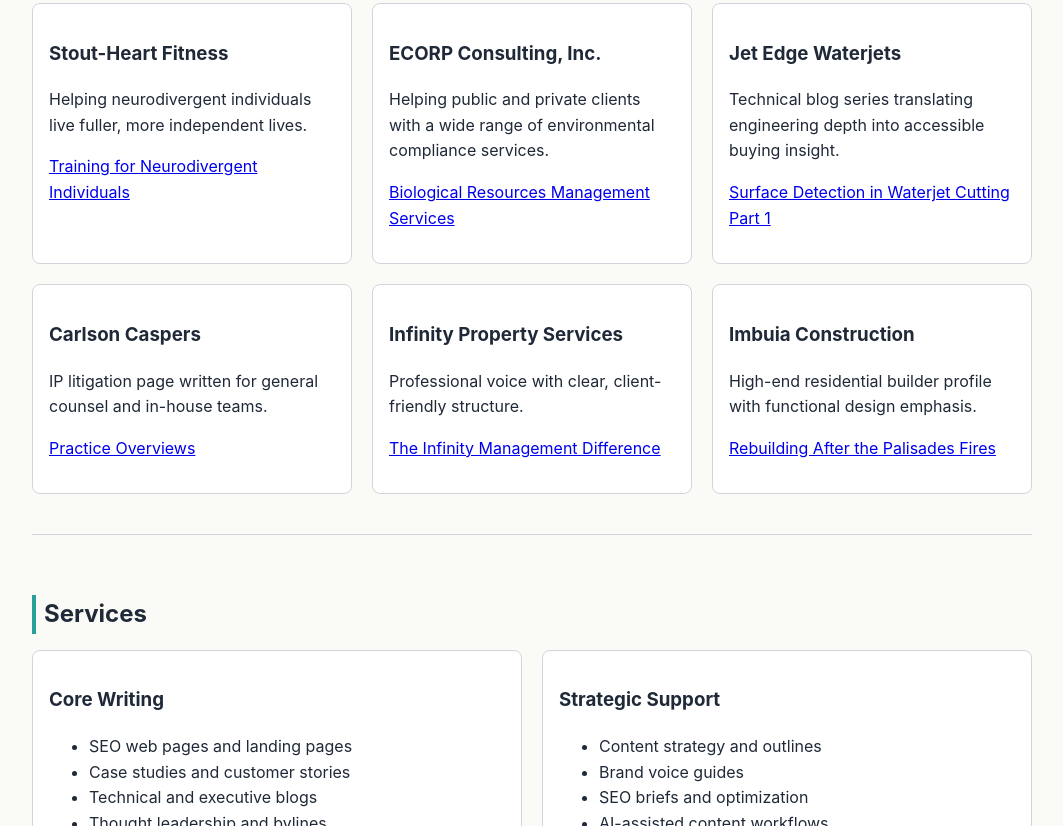
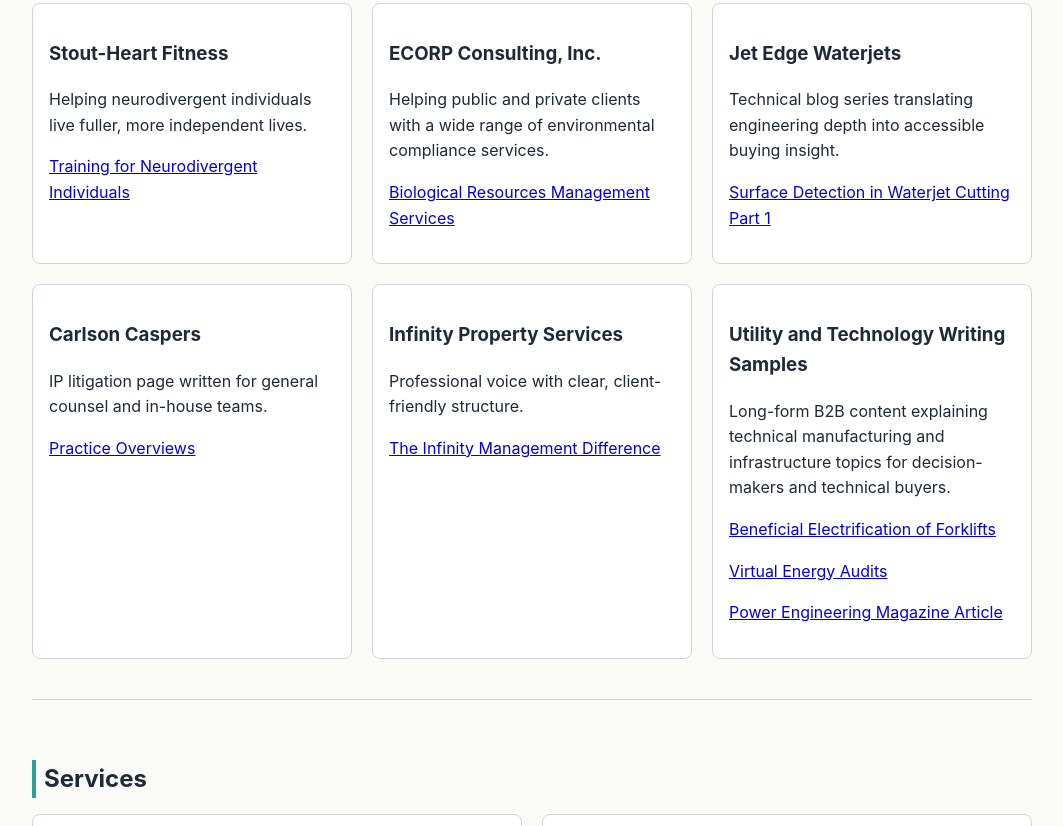
Before and after one commit to ctt1953/ctt1953.github.io, a plain HTML site: page index.html in a window 1280 px wide. Shown: the part 549-1375 px from the top of the page, without its empty margins (108-1171 px from the left). Drawn offline with Linux system fonts and the light colour scheme.

Commit message:
Added Utility Specific PDFs

```diff
--- a/index.html
+++ b/index.html
@@ -125,9 +125,11 @@
           <p><a href="https://ipsmanage.com/infinity-management-difference/" target="_blank">The Infinity Management Difference</a></p>
         </div>
         <div class="card">
-          <h3>Imbuia Construction</h3>
-          <p>High-end residential builder profile with functional design emphasis.</p>
-          <p><a href="https://imbuia.com/residential-construction/palisades-fire-rebuild-contractor/" target="_blank">Rebuilding After the Palisades Fires</a></p>
+          <h3>Utility and Technology Writing Samples</h3>
+          <p>Long-form B2B content explaining technical manufacturing and infrastructure topics for decision-makers and technical buyers.</p>
+          <p><a href="/samples/beneficial-electrification-forklifts.pdf" target="_blank">Beneficial Electrification of Forklifts</a></p>
+          <p><a href="/samples/virtual-energy-audits.pdf" target="_blank">Virtual Energy Audits</a></p>
+          <p><a href="/samples/power-engineering-article.pdf" target="_blank">Power Engineering Magazine Article</a></p>
         </div>
       </div>
     </section>
```
Also changed, not shown: 7 other files.
